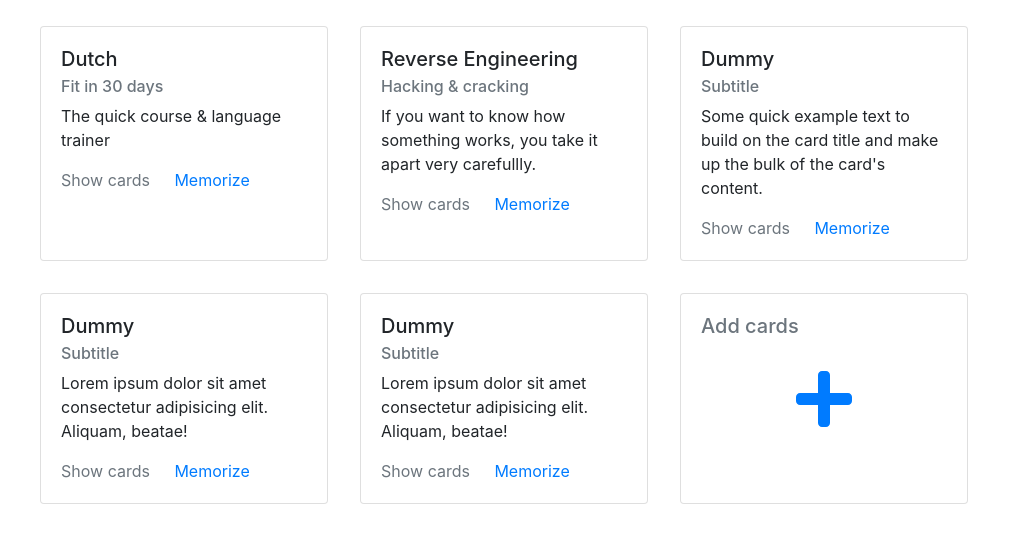
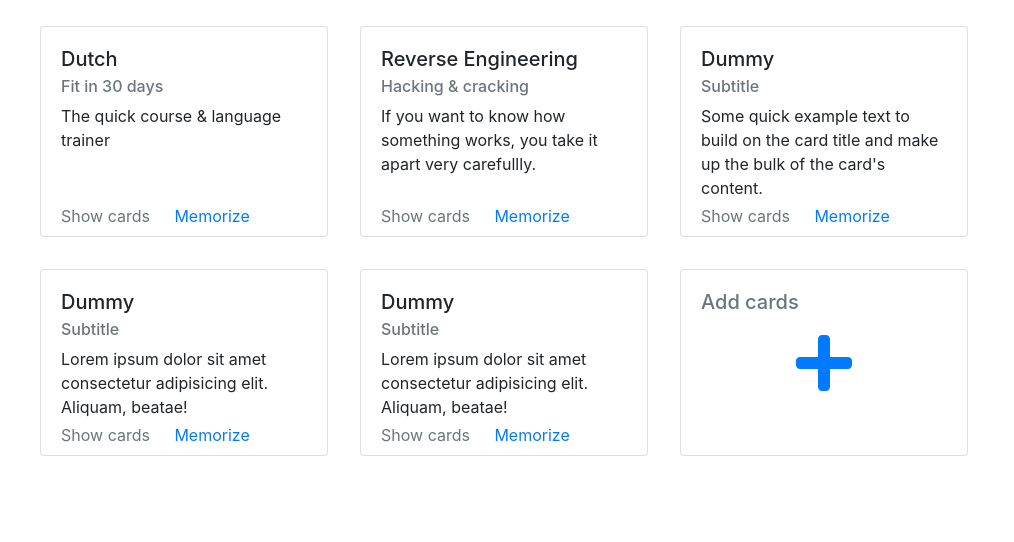
Before and after one commit to manuel-tiedtke/M2N-Webanwendungen-2, a plain HTML site: page prototype/dashboard.html in a window 1280 px wide. Shown: the part 150-692 px from the top of the page, without its empty margins (0-1014 px from the left). Drawn offline with nearby package versions, Linux system fonts and the light colour scheme.

Commit message:
Dashboard links in the boxes aligned to the bottom

```diff
--- a/prototype/css/theme.css
+++ b/prototype/css/theme.css
@@ -78,3 +78,9 @@ textarea.expanding {
         font-size: 1.5rem;
     }
 }
+
+.link-section {
+    position: absolute;
+    bottom: 0;
+    margin-bottom: 0.5rem;
+}
--- a/prototype/dashboard.html
+++ b/prototype/dashboard.html
@@ -41,8 +41,10 @@
                 <h5 class="card-title">Dutch</h5>
                 <h6 class="card-subtitle mb-2 text-muted">Fit in 30 days</h6>
                 <p class="card-text">The quick course & language trainer</p>
+                <div class="link-section">
                     <a href="#" class="card-link text-secondary">Show cards</a>
                     <a href="train-flashcard.html" class="card-link">Memorize</a>
+                </div>
             </div>
         </div>
         <div class="card category-card m-3">
@@ -50,8 +52,10 @@
                 <h5 class="card-title">Reverse Engineering</h5>
                 <h6 class="card-subtitle mb-2 text-muted">Hacking & cracking</h6>
                 <p class="card-text">If you want to know how something works, you take it apart very carefullly.</p>
+                <div class="link-section">
                     <a href="#" class="card-link text-secondary">Show cards</a>
                     <a href="train-flashcard.html" class="card-link">Memorize</a>
+                </div>
             </div>
         </div>
         <div class="card category-card m-3">
@@ -59,8 +63,10 @@
                 <h5 class="card-title">Dummy</h5>
                 <h6 class="card-subtitle mb-2 text-muted">Subtitle</h6>
                 <p class="card-text">Some quick example text to build on the card title and make up the bulk of the card's content.</p>
+                <div class="link-section">
                     <a href="#" class="card-link text-secondary">Show cards</a>
                     <a href="train-flashcard.html" class="card-link">Memorize</a>
+                </div>
             </div>
         </div>
         <div class="card category-card m-3">
@@ -68,8 +74,10 @@
                 <h5 class="card-title">Dummy</h5>
                 <h6 class="card-subtitle mb-2 text-muted">Subtitle</h6>
                 <p class="card-text">Lorem ipsum dolor sit amet consectetur adipisicing elit. Aliquam, beatae!</p>
+                <div class="link-section">
                     <a href="#" class="card-link text-secondary">Show cards</a>
                     <a href="train-flashcard.html" class="card-link">Memorize</a>
+                </div>
             </div>
         </div>
         <div class="card category-card m-3">
@@ -77,8 +85,10 @@
                 <h5 class="card-title">Dummy</h5>
                 <h6 class="card-subtitle mb-2 text-muted">Subtitle</h6>
                 <p class="card-text">Lorem ipsum dolor sit amet consectetur adipisicing elit. Aliquam, beatae!</p>
+                <div class="link-section">
                     <a href="#" class="card-link text-secondary">Show cards</a>
                     <a href="train-flashcard.html" class="card-link">Memorize</a>
+                </div>
             </div>
         </div>
         <div class="card category-card m-3">
```
Lines whose indentation alone changed are shown as unchanged.
